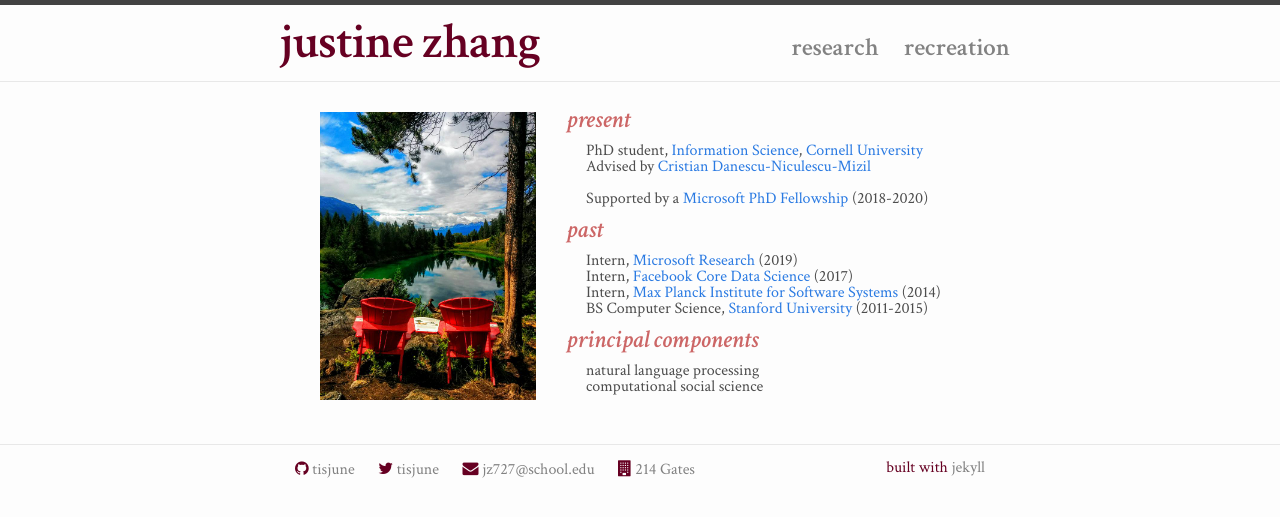
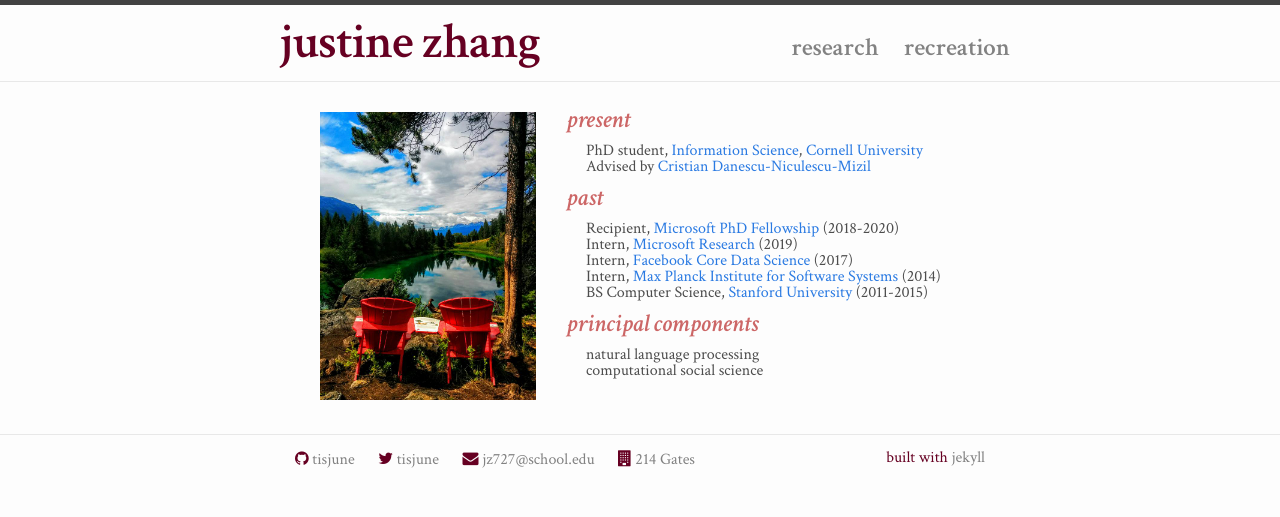
Before and after one commit to tisjune/tisjune.github.io, a Jekyll site: the page built from index.html, in a window 1280 px wide. Shown: the top 517 px of the page. Built offline with Jekyll 4.4.1, drawn with Linux system fonts in a browser that asks for light colours; nearby versions of some CDN libraries.

Commit message:
updated fellowship status

```diff
--- a/index.html
+++ b/index.html
@@ -12,14 +12,15 @@ layout: default
     <p>PhD student, <a href="http://infosci.cornell.edu/" target="_blank">Information Science</a>, <a href="http://www.cornell.edu/" target="_blank">Cornell University</a>
     <br>
     Advised by <a href="http://www.cs.cornell.edu/~cristian/" target="_blank">Cristian Danescu-Niculescu-Mizil</a>
-    <br><br>
-    Supported by a <a href="https://www.microsoft.com/en-us/research/academic-program/phd-fellowship-program/" target="_blank">Microsoft PhD Fellowship</a> (2018-2020)</p>
+    </p>
   </div>
   <!-- <h2 class="section-head">future</h2> -->
 
   <h2 class="section-head">past</h2>
   <div class="section-text">
-    <p>Intern, <a href="https://www.microsoft.com/en-us/research/group/information-and-data-sciences/" target="_blank">Microsoft</a> <a href="https://www.microsoft.com/en-us/research/group/adaptive-systems-and-interaction/" target="_blank">Research</a> (2019) <br>
+    <p>
+    Recipient, <a href="https://www.microsoft.com/en-us/research/academic-program/phd-fellowship-program/" target="_blank">Microsoft PhD Fellowship</a> (2018-2020)<br>
+    Intern, <a href="https://www.microsoft.com/en-us/research/group/information-and-data-sciences/" target="_blank">Microsoft</a> <a href="https://www.microsoft.com/en-us/research/group/adaptive-systems-and-interaction/" target="_blank">Research</a> (2019) <br>
     Intern, <a href="https://research.fb.com/category/data-science/" target="_blank">Facebook Core Data Science</a> (2017)<br>
     Intern, <a href="https://www.mpi-sws.org/" target="_blank">Max Planck Institute for Software Systems</a> (2014)<br>
     BS Computer Science, <a href="http://stanford.edu/" target="_blank">Stanford University</a> (2011-2015)
```
